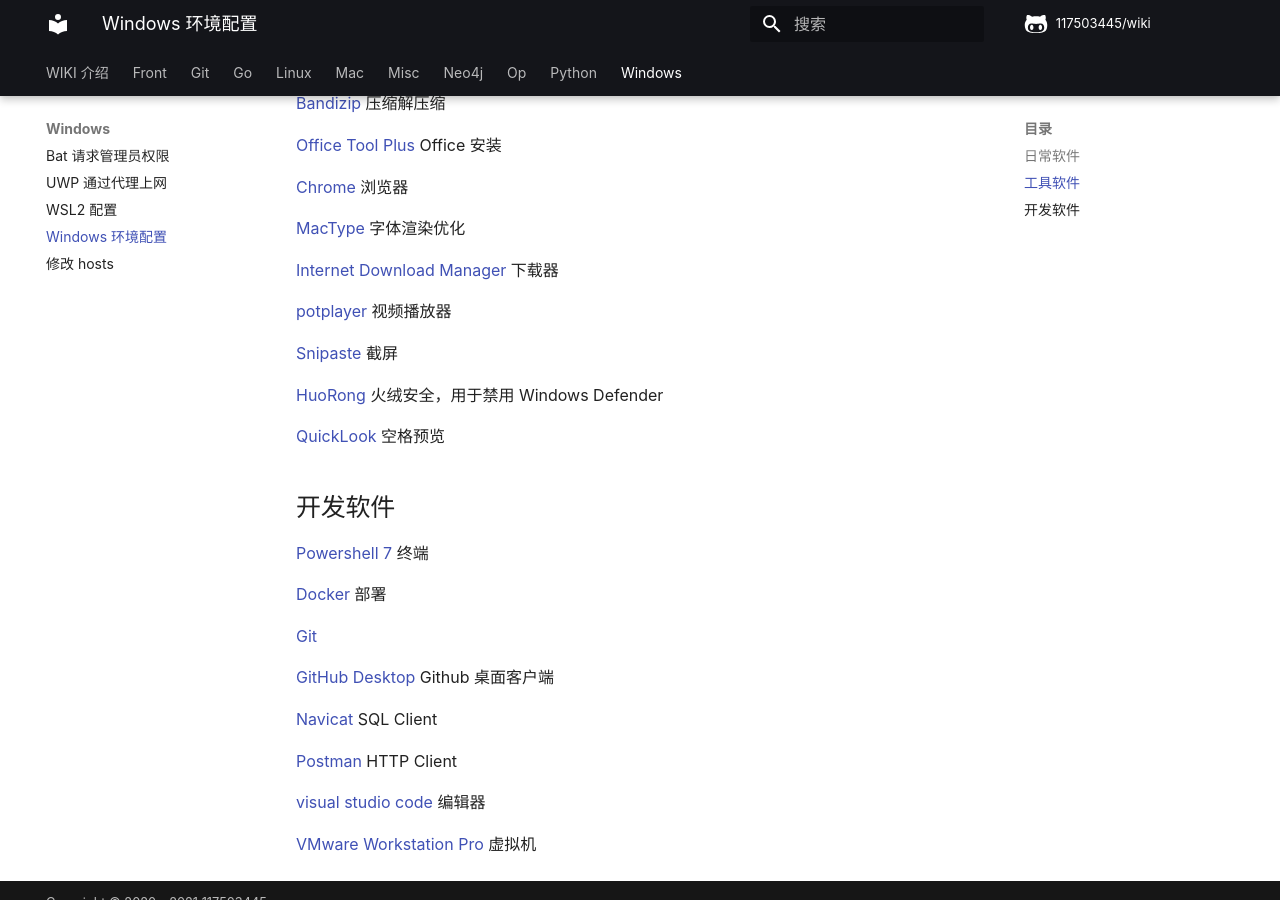
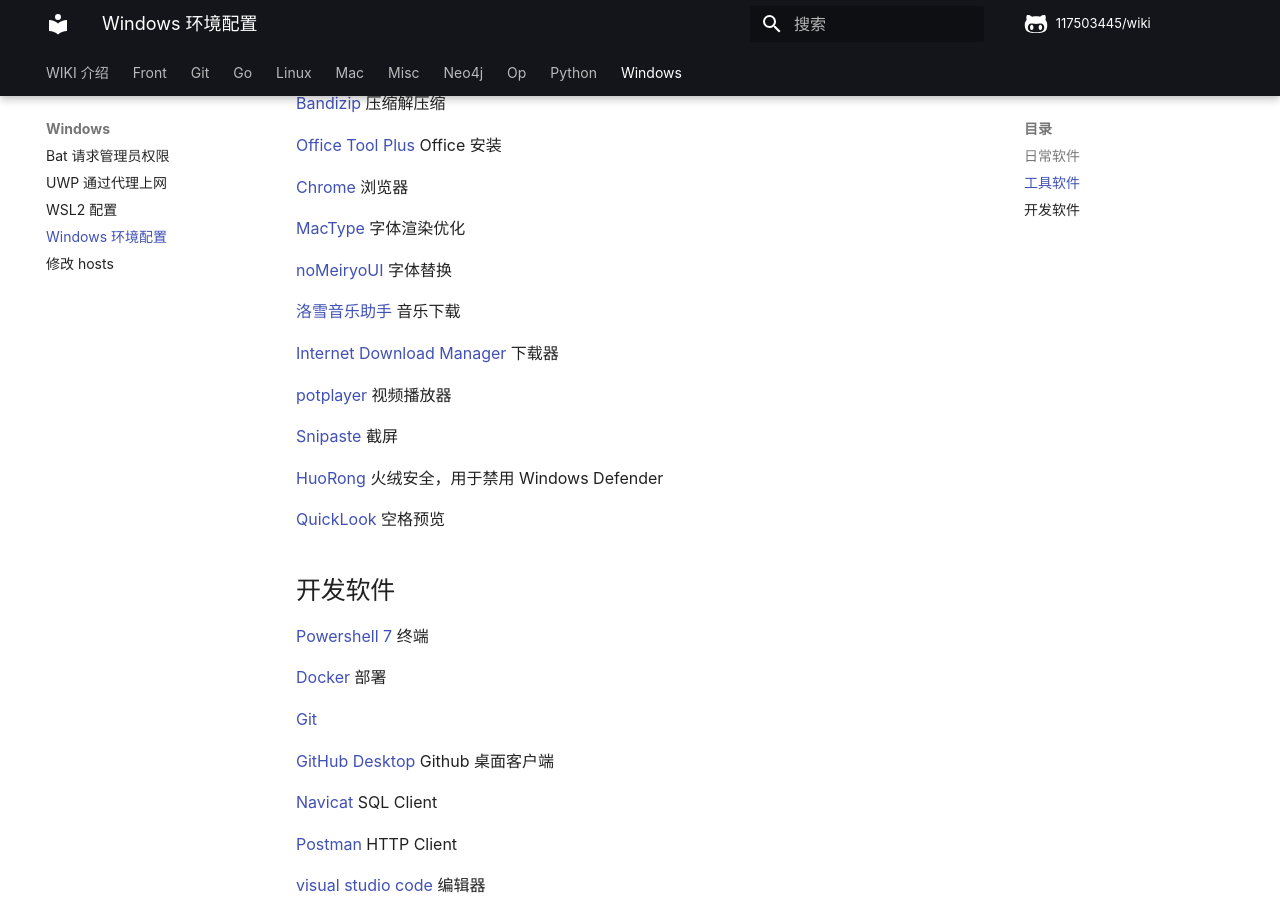
Before and after one commit to 117503445/wiki, an MkDocs documentation site: the page built from docs/windows/Windows 环境配置.md, in a window 1280 px wide and 900 px high, scrolled down 595 px. Built offline with MkDocs 1.6.1 and Material for MkDocs 9.7.7, drawn with Linux system fonts in a browser that asks for light colours; some web fonts are replaced; comment, search, counter and statistics services are not loaded.

Commit message:
Update Windows 环境配置.md

```diff
--- a/docs/windows/Windows 环境配置.md
+++ b/docs/windows/Windows 环境配置.md
@@ -28,6 +28,10 @@
 
 [MacType](https://github.com/snowie2000/mactype/releases) 字体渲染优化
 
+[noMeiryoUI](https://github.com/Tatsu-syo/noMeiryoUI/releases) 字体替换
+
+[洛雪音乐助手](https://github.com/lyswhut/lx-music-desktop/releases) 音乐下载
+
 [Internet Download Manager](http://www.downxia.com/downinfo/308952.html) 下载器
 
 [potplayer](https://t1.daumcdn.net/potplayer/PotPlayer/Version/Latest/PotPlayerSetup64.exe) 视频播放器
```
